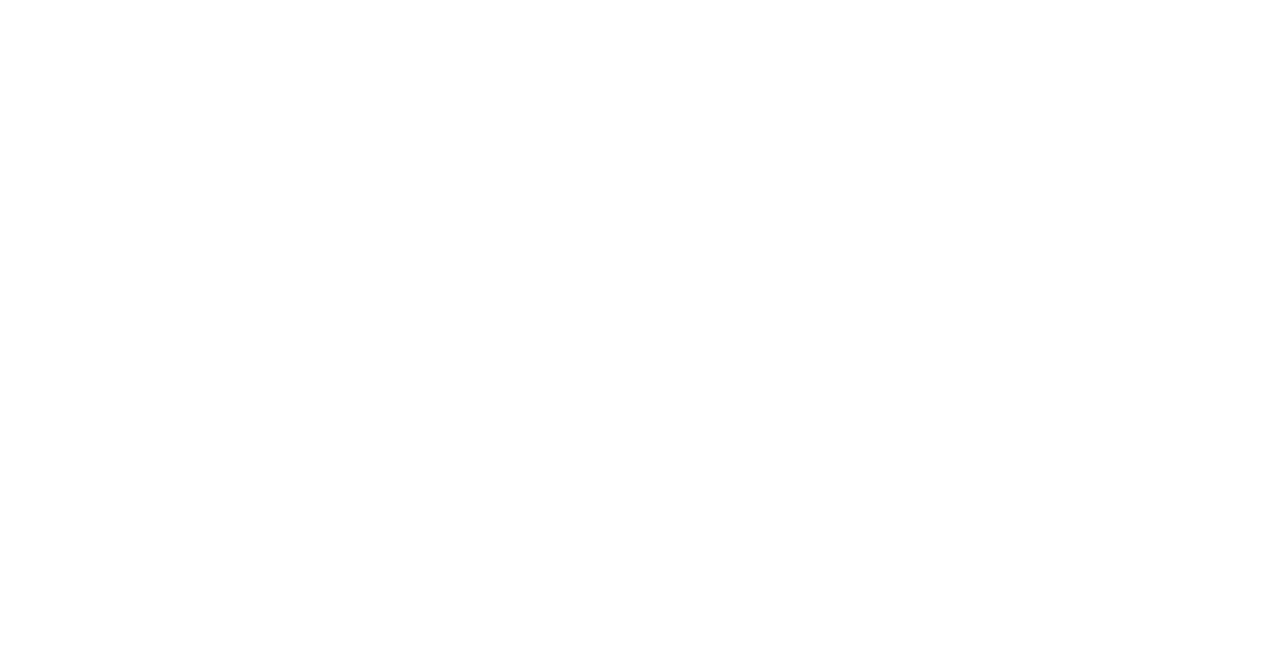
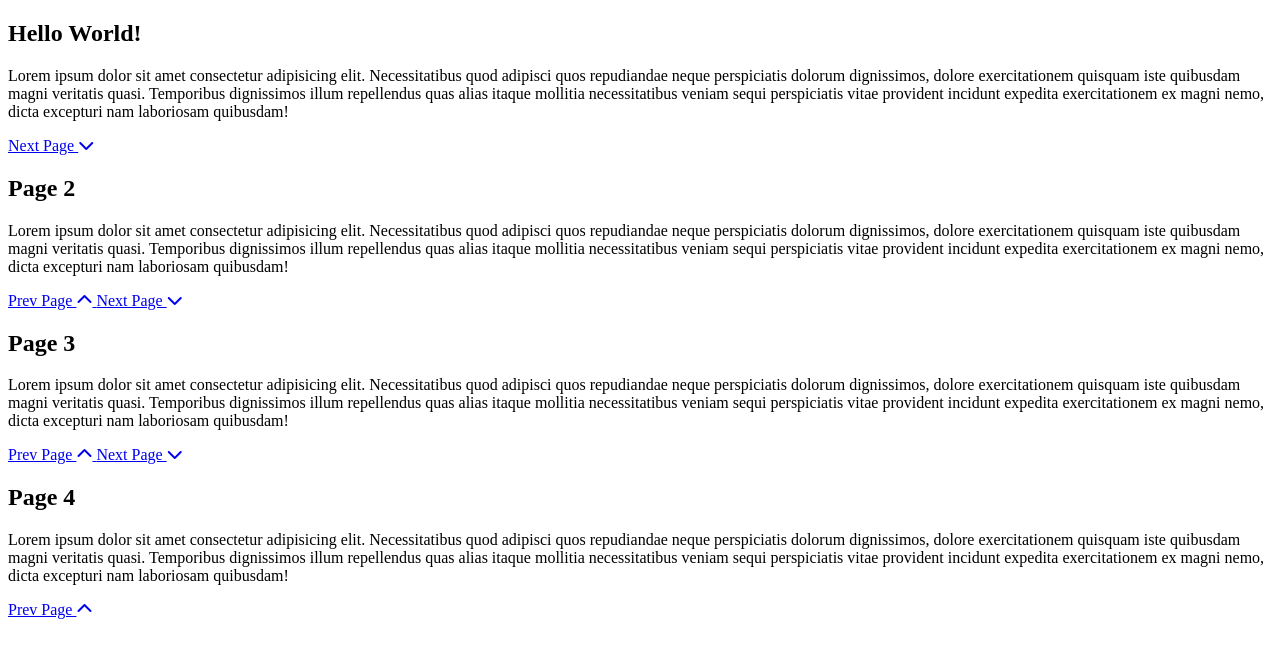
Before and after one commit to karolina-michalak/mini-projects, a plain HTML site: page presentation/index.html in a window 1280 px wide. Drawn offline with Linux system fonts and the light colour scheme.

Commit message:
created presentation skeleton

```diff
--- a/presentation/index.html
+++ b/presentation/index.html
@@ -4,9 +4,52 @@
     <meta charset="UTF-8">
     <meta name="viewport" content="width=device-width, initial-scale=1.0">
     <meta http-equiv="X-UA-Compatible" content="ie=edge">
-    <title>Document</title>
+    <script src="https://kit.fontawesome.com/3f39c11b9d.js" crossorigin="anonymous"></script>
+    <link rel="stylesheet" href="style.css">
+    <title>Presentation</title>
 </head>
 <body>
-
+    <section id="page1" class="page">
+        <h1>Hello World!</h1>
+        <p>Lorem ipsum dolor sit amet consectetur adipisicing elit. Necessitatibus quod adipisci quos repudiandae neque perspiciatis dolorum dignissimos, dolore exercitationem quisquam iste quibusdam magni veritatis quasi. Temporibus dignissimos illum repellendus quas alias itaque mollitia necessitatibus veniam sequi perspiciatis vitae provident incidunt expedita exercitationem ex magni nemo, dicta excepturi nam laboriosam quibusdam!</p>
+        <div>
+            <a href="#page2" class="btn">
+                Next Page <i class="fas fa-chevron-down"></i>
+            </a>
+        </div>
+    </section>
+    <section id="page2" class="page">
+        <h1>Page 2</h1>
+        <p>Lorem ipsum dolor sit amet consectetur adipisicing elit. Necessitatibus quod adipisci quos repudiandae neque perspiciatis dolorum dignissimos, dolore exercitationem quisquam iste quibusdam magni veritatis quasi. Temporibus dignissimos illum repellendus quas alias itaque mollitia necessitatibus veniam sequi perspiciatis vitae provident incidunt expedita exercitationem ex magni nemo, dicta excepturi nam laboriosam quibusdam!</p>
+        <div>
+            <a href="#page1" class="btn">
+                Prev Page <i class="fas fa-chevron-up"></i>
+            </a>
+            <a href="#page3" class="btn">
+                Next Page <i class="fas fa-chevron-down"></i>
+            </a>
+        </div>
+    </section>
+    <section id="page3" class="page">
+        <h1>Page 3</h1>
+        <p>Lorem ipsum dolor sit amet consectetur adipisicing elit. Necessitatibus quod adipisci quos repudiandae neque perspiciatis dolorum dignissimos, dolore exercitationem quisquam iste quibusdam magni veritatis quasi. Temporibus dignissimos illum repellendus quas alias itaque mollitia necessitatibus veniam sequi perspiciatis vitae provident incidunt expedita exercitationem ex magni nemo, dicta excepturi nam laboriosam quibusdam!</p>
+        <div>
+            <a href="#page2" class="btn">
+                Prev Page <i class="fas fa-chevron-up"></i>
+            </a>
+            <a href="#page4" class="btn">
+                Next Page <i class="fas fa-chevron-down"></i>
+            </a>
+        </div>
+    </section>
+    <section id="page4 class="page">
+        <h1>Page 4</h1>
+        <p>Lorem ipsum dolor sit amet consectetur adipisicing elit. Necessitatibus quod adipisci quos repudiandae neque perspiciatis dolorum dignissimos, dolore exercitationem quisquam iste quibusdam magni veritatis quasi. Temporibus dignissimos illum repellendus quas alias itaque mollitia necessitatibus veniam sequi perspiciatis vitae provident incidunt expedita exercitationem ex magni nemo, dicta excepturi nam laboriosam quibusdam!</p>
+        <div>
+            <a href="#page3" class="btn">
+                Prev Page <i class="fas fa-chevron-up"></i>
+            </a>
+        </div>
+    </section>
 </body>
 </html>
```
